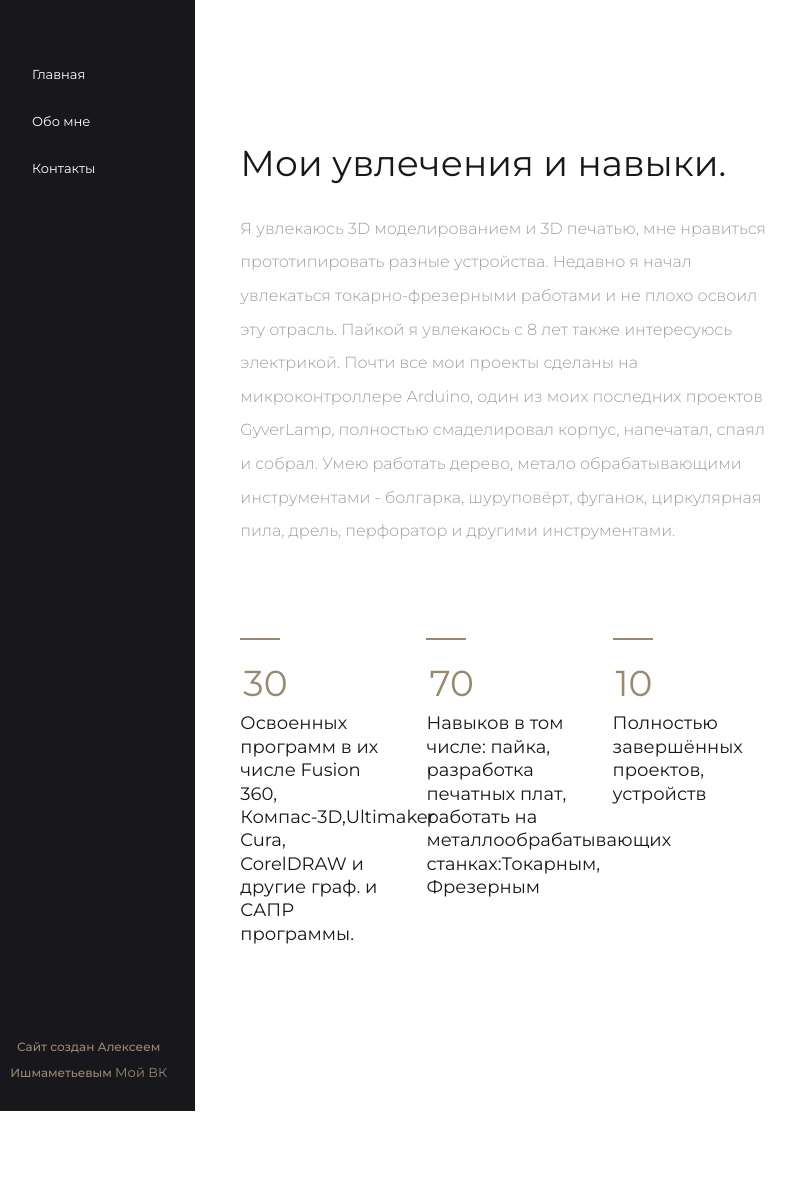
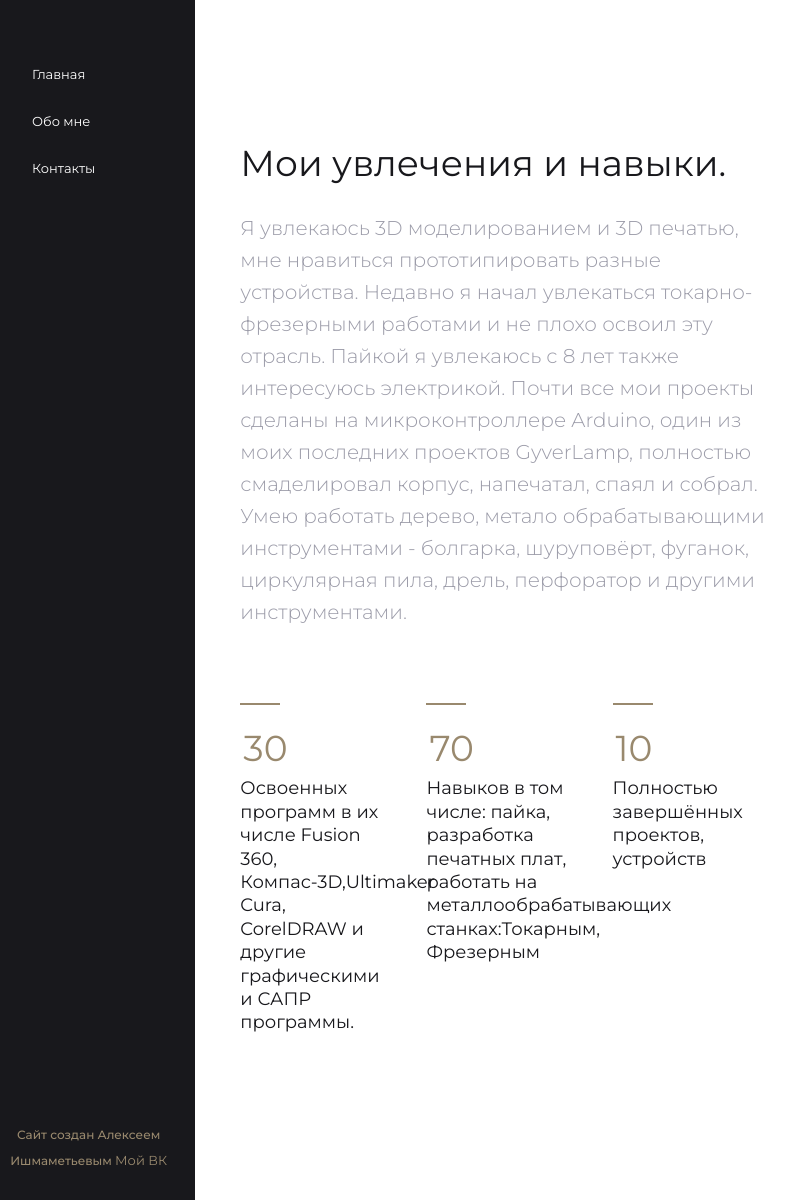
Before and after one commit to Alextechnolgie/rrg, a website: page about.html in a window 1280 px wide. Shown: the whole page, without its empty margins (18-814 px from the left). Before the commit the page ends 1111 px from the top, so only its background shows below. Drawn offline with Linux system fonts and the light colour scheme.

Commit message:
Update about.html

```diff
--- a/about.html
+++ b/about.html
@@ -110,10 +110,10 @@
                                         <h3>
                                             Мои увлечения и навыки.
                                         </h3>
-                                        <p>
+                                        <p2>
                                            Я увлекаюсь 3D моделированием и 3D печатью, мне нравиться прототипировать разные устройства. Недавно я начал увлекаться токарно-фрезерными работами и не плохо освоил эту отрасль. Пайкой я увлекаюсь с 8 лет также интересуюсь электрикой. Почти все мои проекты сделаны на микроконтроллере Arduino, один из моих последних проектов GyverLamp, полностью смаделировал корпус, напечатал, спаял и собрал. Умею работать дерево, метало обрабатывающими инструментами - болгарка, шуруповёрт, фуганок, циркулярная пила, дрель, перфоратор и другими инструментами.
 
-                                        </p>
+                                        </p2>
 
 
 
@@ -124,7 +124,7 @@
                                                     <div class="counter_box">
                                                         <div class="divider"></div>
                                                         <span class="counter">30</span>
-                                                        <h4>Освоенных программ в их числе Fusion 360, Компас-3D,Ultimaker Cura, CorelDRAW и другие граф. и САПР программы.</h4>
+                                                        <h4>Освоенных программ в их числе Fusion 360, Компас-3D,Ultimaker Cura, CorelDRAW и другие графическими и САПР программы.</h4>
                                                     </div>
                                                 </div>
                                                 <div class="col-12 col-md-4">
```
